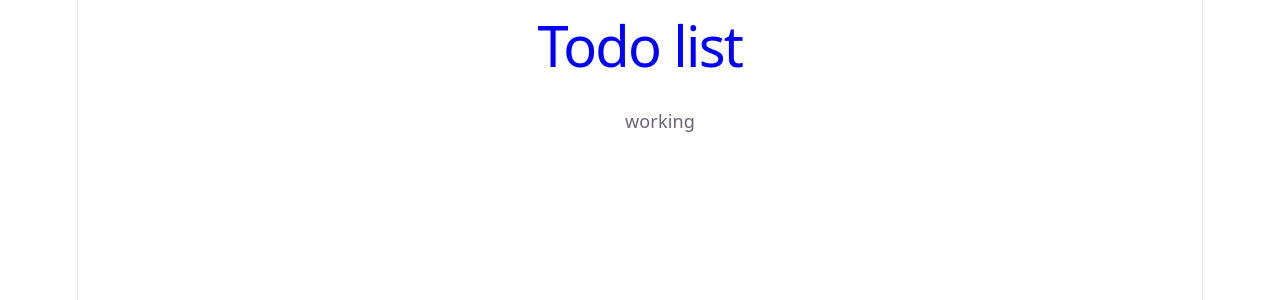
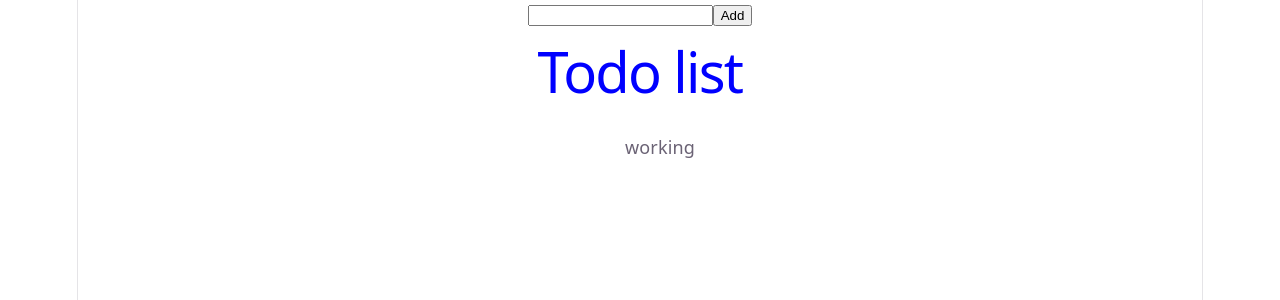
Before and after one commit to rohit-chauhan007/React-JS, a React (Vite) app in the folder redux_class/: page / in a window 1280 px wide. Shown: the top 300 px of the page. Built offline with nearby package versions, Linux system fonts and the light colour scheme.

Commit message:
new component add

```diff
--- a/redux_class/src/components/Todo.jsx
+++ b/redux_class/src/components/Todo.jsx
@@ -1,13 +1,13 @@
 import { useSelector } from "react-redux"
-
+import AddTodoForm from "./AddTaskForm";
 export default function Todo(){
   const todos = useSelector((state) => state.todos);
   console.log(todos);
    return (
     <>
+    <AddTodoForm />
     <h1 style={{color:"blue"}}>Todo list </h1>
       {todos.map((todo,id) => <ul key={id}>{todo.task}</ul>)}
-
     </>
    )
 }
```
